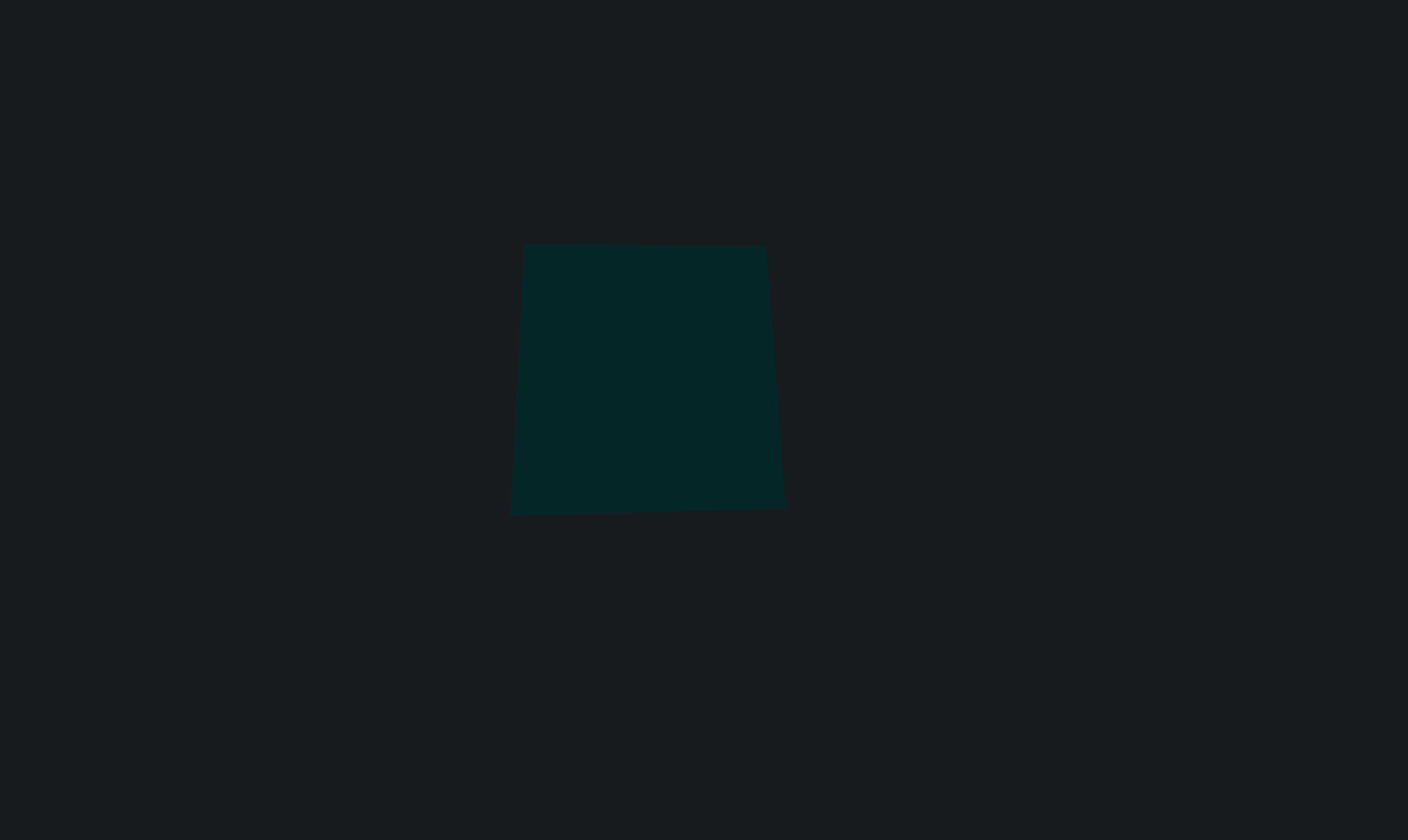
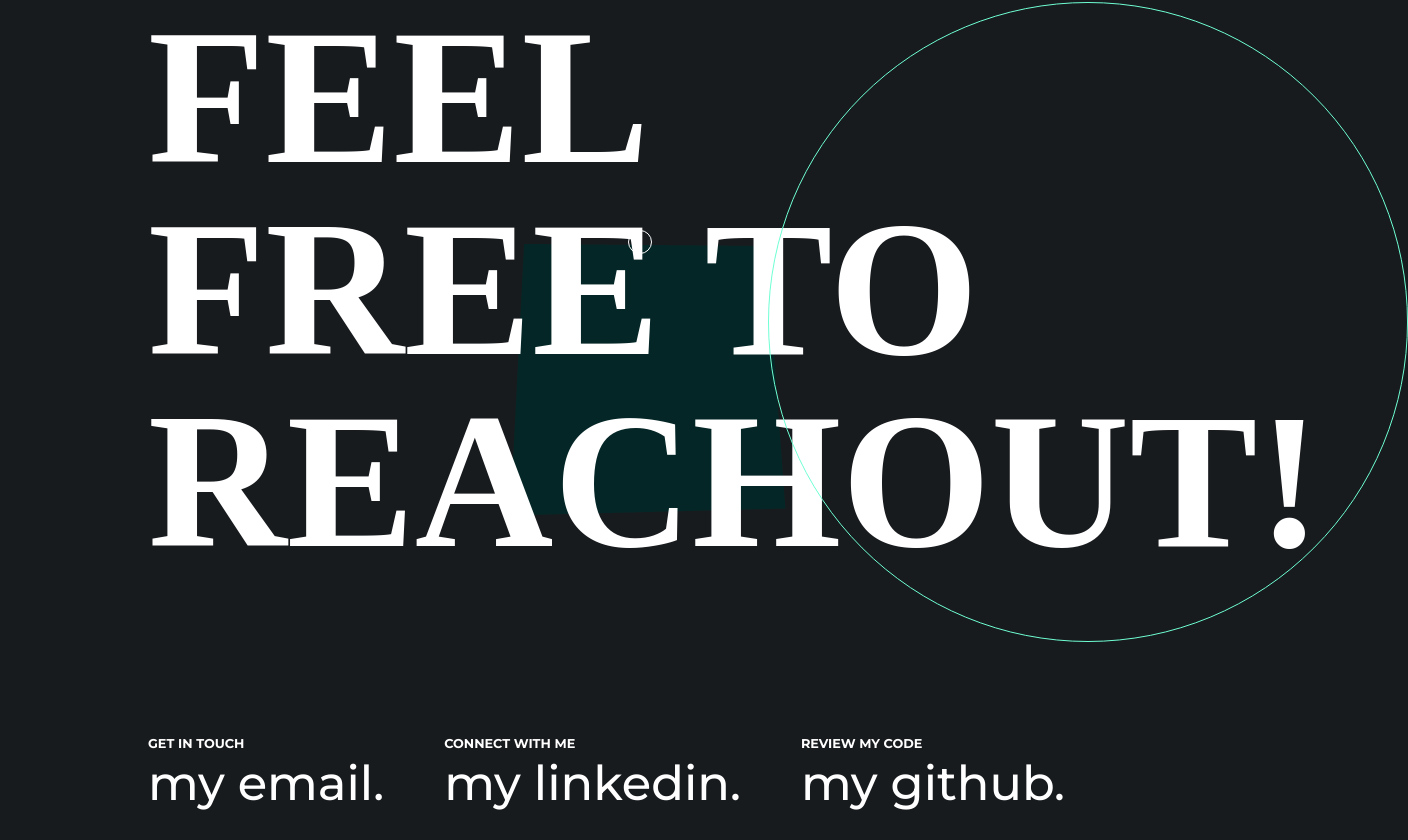
Before and after one commit to IKAMOworkshop/frontend-test, a Vue app: page /contact in a window 1280 px wide. Shown: the part 158-998 px from the top of the page, 1408 px wide, since content can reach past the window. Before the commit the page ends 800 px from the top, so only its background shows below. Built offline with nearby package versions, Linux system fonts and the light colour scheme; a web font is replaced by a local one.

Commit message:
Contact page layout and interaction added

```diff
--- a/src/App.vue
+++ b/src/App.vue
@@ -11,6 +11,10 @@
                     <li id="experience-link" class="router-list-item">
                         <button><router-link to="/experience" class="router-link" id="experience-text">Experience.</router-link></button>
                         <div id="experience-outline" class="nav-outline"></div>
+                    </li>
+                    <li id="contact-link" class="router-list-item">
+                        <button><router-link to="/contact" class="router-link" id="contact-text">Contact.</router-link></button>
+                        <div id="contact-outline" class="nav-outline"></div>
                     </li>
                     <ul class="social-link-group">
                         <li class="email-container">
@@ -96,6 +100,9 @@
         const experienceLink = document.getElementById('experience-link');
         const experienceOutline = document.getElementById('experience-outline');
         const experienceText = document.getElementById('experience-text');
+        const contactLink = document.getElementById('contact-link');
+        const contactOutline = document.getElementById('contact-outline');
+        const contactText = document.getElementById('contact-text');
 
         aboutLink.addEventListener('mouseover', function(){
             aboutOutline.style.transform = "scalex(1)";
@@ -121,6 +128,20 @@
         experienceLink.addEventListener('mouseout', function(){
             experienceOutline.style.transform = "scalex(0)";
             experienceText.animate({
+                color: 'rgb(112,126,139)',
+            }, {duration: 500, fill: "forwards"});
+        });
+
+        contactLink.addEventListener('mouseover', function(){
+            contactOutline.style.transform = "scalex(1)";
+            contactText.animate({
+                color: 'rgb(255,255,255)',
+            }, {duration: 500, fill: "forwards"});
+        });
+
+        contactLink.addEventListener('mouseout', function(){
+            contactOutline.style.transform = "scalex(0)";
+            contactText.animate({
                 color: 'rgb(112,126,139)',
             }, {duration: 500, fill: "forwards"});
         });
--- a/src/components/projectFooter.vue
+++ b/src/components/projectFooter.vue
@@ -115,6 +115,6 @@
 
         upButton.addEventListener('mouseout', () => {
             upButton.style.borderColor = "#6FFFD4";
-        })
+        });
     });
 </script>
--- a/src/plugins/router.js
+++ b/src/plugins/router.js
@@ -15,6 +15,11 @@ const routes = [
         path: '/experience',
         name: 'experience',
         component: () => import('@/views/Experience.vue')
+    },
+    {
+        path: '/contact',
+        name: 'contact',
+        component: () => import('@/views/Contact.vue')
     },
     {
         path: '/charm',
--- /dev/null
+++ b/src/style/_contact.scss
@@ -0,0 +1,51 @@
+.contact-header{
+    width: 100%;
+    padding: 160px 148px 0px 148px;
+}
+
+.accent-circle{
+    position: absolute;
+    top: 20%;
+    right: -10%;
+    width: 640px;
+    height: 640px;
+    border-radius: 100%;
+    border-style: solid;
+    border-width: 1px;
+    border-color: rgb(111, 255, 212);
+    display: flex;
+    justify-content: center;
+    align-items: center;
+    transition: all 1s;
+}
+
+.contact-outline{
+    width: 80px;
+    height: 2px;
+    background-color: rgba(255, 255, 255, 1);
+    margin-top: 12px;
+    transform-origin: top left;
+    transform: scale(0);
+    transition: all .5s;
+}
+
+.mb-160{
+    margin-bottom: 160px;
+}
+
+// Typography
+.contact-title{
+    font-family: 'Montserrat', sans-serif;
+    font-weight: 800;
+    font-size: .8rem;
+    color: rgba(255, 255, 255, 1);
+    text-decoration: none;
+}
+
+.contact-text{
+    font-family: 'Montserrat', sans-serif;
+    font-weight: 500;
+    font-size: 3rem;
+    color: rgba(255, 255, 255, 1);
+    text-decoration: none;
+}
--- a/src/style/_navbar.scss
+++ b/src/style/_navbar.scss
@@ -145,7 +145,7 @@ nav{
     text-align: left;
     display: flex;
     flex-direction: column;
-    gap: 4px;
+    gap: 8px;
     text-decoration: none;
 }
 
@@ -169,8 +169,8 @@ nav{
 
 .footer-outline{
     position: absolute;
-    width: 10%;
-    height: 4px;
+    width: 80px;
+    height: 2px;
     background-color: rgba(24, 27, 30, 1);
     margin-top: 80px;
     transform-origin: top left;
--- a/src/style/style.css
+++ b/src/style/style.css
@@ -145,7 +145,7 @@ nav {
   text-align: left;
   display: flex;
   flex-direction: column;
-  gap: 4px;
+  gap: 8px;
   text-decoration: none;
 }
 
@@ -169,8 +169,8 @@ nav {
 
 .footer-outline {
   position: absolute;
-  width: 10%;
-  height: 4px;
+  width: 80px;
+  height: 2px;
   background-color: rgb(24, 27, 30);
   margin-top: 80px;
   transform-origin: top left;
@@ -720,6 +720,31 @@ body .transition {
   list-style-type: disc;
 }
 
+.scroll-down-experience {
+  position: absolute;
+  top: 12%;
+  right: -2%;
+  width: 400px;
+  height: 400px;
+  border-radius: 100%;
+  border-style: solid;
+  border-width: 1px;
+  border-color: rgb(111, 255, 212);
+  display: flex;
+  justify-content: center;
+  align-items: center;
+  transition: all 1s;
+}
+
+.scroll-down-experience:hover {
+  transform-origin: center;
+  width: 200px;
+  height: 200px;
+  top: 14.5%;
+  right: 3%;
+  background-color: rgb(111, 255, 212);
+}
+
 .experience-subtitle {
   font-family: "Montserrat", sans-serif;
   font-weight: 700;
@@ -744,6 +769,57 @@ body .transition {
   color: rgb(112, 126, 139);
   line-height: 1.2rem;
   text-align: center;
+}
+
+.contact-header {
+  width: 100%;
+  padding: 160px 148px 0px 148px;
+}
+
+.accent-circle {
+  position: absolute;
+  top: 20%;
+  right: -10%;
+  width: 640px;
+  height: 640px;
+  border-radius: 100%;
+  border-style: solid;
+  border-width: 1px;
+  border-color: rgb(111, 255, 212);
+  display: flex;
+  justify-content: center;
+  align-items: center;
+  transition: all 1s;
+}
+
+.contact-outline {
+  width: 80px;
+  height: 2px;
+  background-color: rgb(255, 255, 255);
+  margin-top: 12px;
+  transform-origin: top left;
+  transform: scale(0);
+  transition: all 0.5s;
+}
+
+.mb-160 {
+  margin-bottom: 160px;
+}
+
+.contact-title {
+  font-family: "Montserrat", sans-serif;
+  font-weight: 800;
+  font-size: 0.8rem;
+  color: rgb(255, 255, 255);
+  text-decoration: none;
+}
+
+.contact-text {
+  font-family: "Montserrat", sans-serif;
+  font-weight: 500;
+  font-size: 3rem;
+  color: rgb(255, 255, 255);
+  text-decoration: none;
 }
 
 .cursor-container {
--- a/src/style/style.scss
+++ b/src/style/style.scss
@@ -5,8 +5,9 @@
 @import "./navbar";
 @import "./landing";
 @import "./scrollbar";
-@import "./about.scss";
+@import "./about";
 @import "./experience";
+@import "./contact";
 @import "./cursor";
 @import "./project";
 
--- /dev/null
+++ b/src/views/Contact.vue
@@ -0,0 +1,96 @@
+<template>
+    <div>
+        <cursor/>
+        <div id="element">
+            <header class="contact-header mb-160">
+                <h1 class="large-title">FEEL FREE TO REACHOUT!</h1>
+            </header>
+
+            <section class="section-container ">
+                <div class="footer-text-container">
+                    <button id="email-button" class="footer-button">
+                        <h3 class="contact-title">GET IN TOUCH</h3>
+                        <p class="contact-text">my email.</p>
+                        <div id="email-outline" class="contact-outline"></div>
+                    </button>
+                    <div id="copy-message-container" class="copy-message-container">
+                        <p id="copied-success" class="copy-message">Email copied!</p>
+                        <p class="copy-message">Oops, can't copy!</p>
+                    </div>
+                    <a href="https://www.linkedin.com/in/jeremystudio/" target="_blank" id="linkedin-button" class="footer-button">
+                        <h3 class="contact-title">CONNECT WITH ME</h3>
+                        <p class="contact-text">my linkedin.</p>
+                        <div id="linkedin-outline" class="contact-outline"></div>
+                    </a>
+                    <a href="https://github.com/IKAMOworkshop" target="_blank" id="github-button" class="footer-button">
+                        <h3 class="contact-title">REVIEW MY CODE</h3>
+                        <p class="contact-text">my github.</p>
+                        <div id="github-outline" class="contact-outline"></div>
+                    </a>
+                </div>
+            </section>
+            <div class="accent-circle"></div>
+        </div>
+    </div>
+</template>
+
+<script setup>
+    import { onMounted } from 'vue';
+    import cursor from '@/components/cursor.vue'
+
+    onMounted(() => {
+        const emailButton = document.getElementById('email-button');
+        const linkedinButton = document.getElementById('linkedin-button');
+        const githubButton = document.getElementById('github-button');
+        const successMessage = document.getElementById('copied-success')
+        const failedMessage = document.getElementById('copy-failed');
+
+        function copyEmail() {
+            navigator.clipboard.writeText("changjeremy0226@gmail.com").then(() => {
+                console.log('Content copied to clipboard');
+                successMessage.style.opacity = "1";
+                setTimeout(() => {
+                    successMessage.style.opacity = "0";
+                }, 5000);
+                /* Resolved - text copied to clipboard successfully */
+            },() => {
+                console.error('Failed to copy');
+                failedMessage.style.opacity = "1";
+                setTimeout(() => {
+                    failedMessage.style.opacity = "0";
+                }, 5000);
+                /* Rejected - text failed to copy to the clipboard */
+            });
+        }
+
+        emailButton.addEventListener('click', copyEmail);
+
+        const emailOutline = document.getElementById('email-outline');
+        const linkedinOutline = document.getElementById('linkedin-outline');
+        const githubOutline = document.getElementById('github-outline');
+
+        emailButton.addEventListener('mouseover', () => {
+            emailOutline.style.transform = "scalex(1)";
+        });
+
+        emailButton.addEventListener('mouseout', () => {
+            emailOutline.style.transform = "scalex(0)";
+        });
+
+        linkedinButton.addEventListener('mouseover', () => {
+            linkedinOutline.style.transform = "scalex(1)";
+        });
+
+        linkedinButton.addEventListener('mouseout', () => {
+            linkedinOutline.style.transform = "scalex(0)";
+        });
+
+        githubButton.addEventListener('mouseover', () => {
+            githubOutline.style.transform = "scalex(1)";
+        });
+
+        githubButton.addEventListener('mouseout', () => {
+            githubOutline.style.transform = "scalex(0)";
+        });
+    });
+</script>
--- a/src/views/Experience.vue
+++ b/src/views/Experience.vue
@@ -5,6 +5,10 @@
             <header class="experience-header content-hidden">
                 <h1 class="large-title">IN MY 8 YEARS OF DESIGN.</h1>
             </header>
+
+            <button id="down-button" class="scroll-down-experience">
+                <img src="@/assets/down-arrow.svg" alt="">
+            </button>
 
             <section class="section-container">
                 <h2 class="experience-subtitle content-hidden">My Learnings</h2>
```
Also changed, not shown: src/style/_experience.scss (+25 -0 lines), 1 other file (tests, documents, lock files or other folders).
